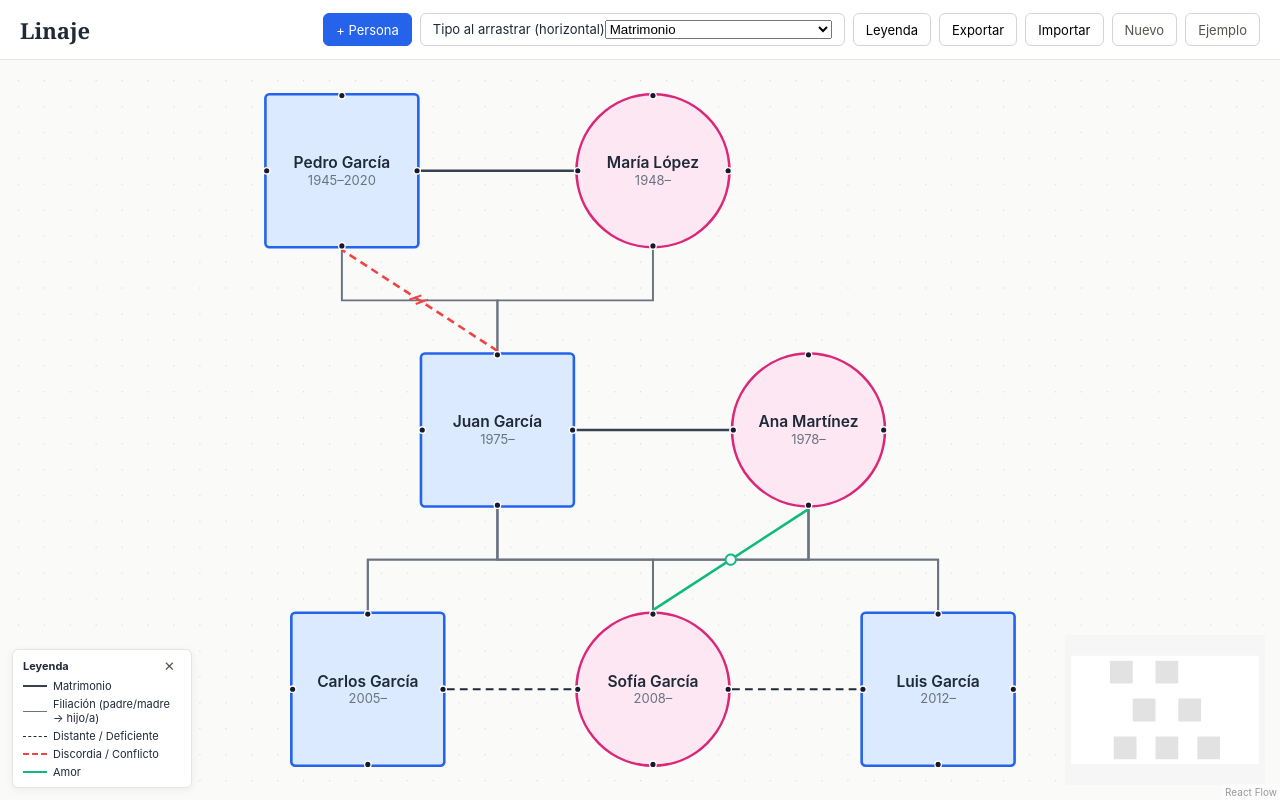
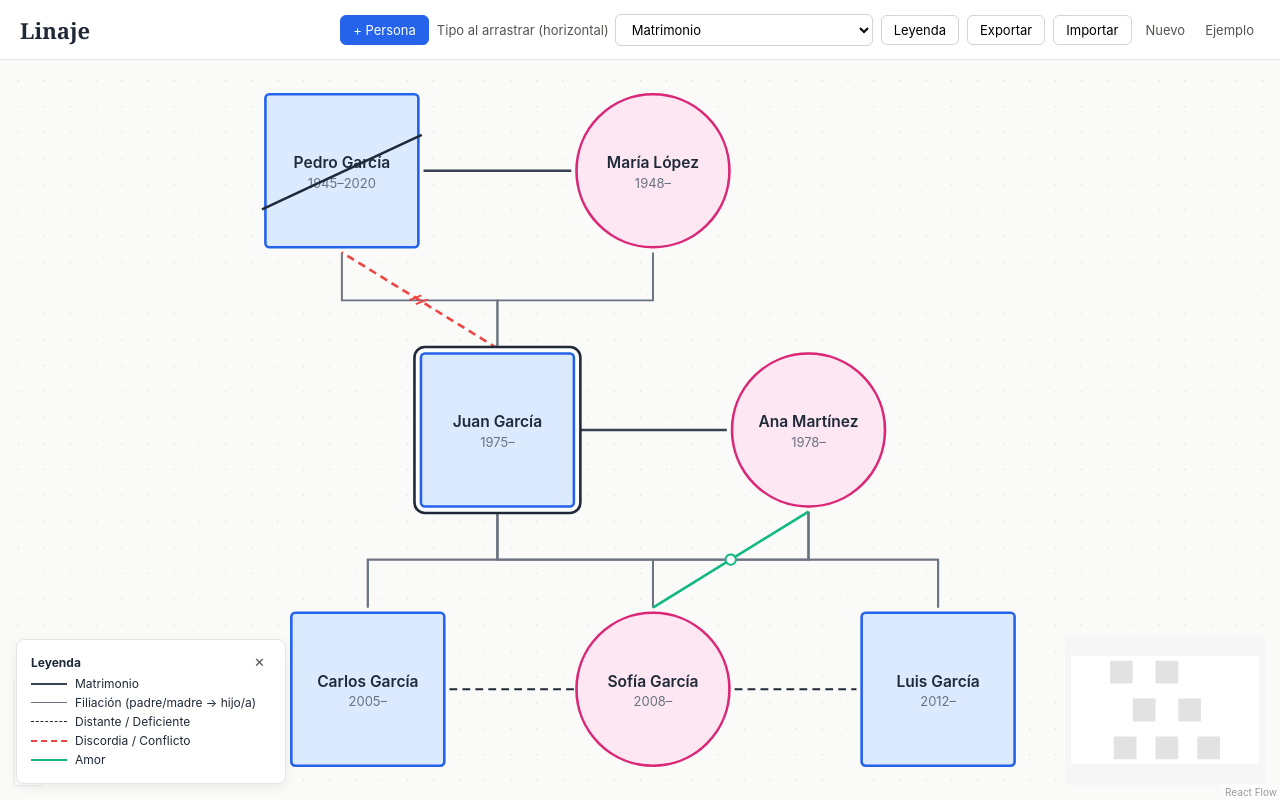
Before and after one commit to psjesusluis-coder/applinajez, a React (Vite) app in the folder Linaje/: page / in a window 1280 px wide. Built offline with nearby package versions, Linux system fonts and the light colour scheme.

Commit message:
Refactor App.css for improved layout and styles
Refactor App.css to improve layout and styling consistency.

```diff
--- a/Linaje/src/App.css
+++ b/Linaje/src/App.css
@@ -1,4 +1,5 @@
 * { box-sizing: border-box; }
+
 body {
   margin: 0;
   font-family: -apple-system, BlinkMacSystemFont, 'Segoe UI', Roboto, sans-serif;
@@ -7,19 +8,20 @@ body {
 
 .app { height: 100vh; display: flex; flex-direction: column; }
 
-/* Topbar */
+/* Barra superior */
 .topbar {
-  height: 60px;
+  min-height: 60px;
   display: flex;
   align-items: center;
   gap: 16px;
-  padding: 0 20px;
+  padding: 8px 20px;
   background: #fff;
   border-bottom: 1px solid #e7e5e4;
+  flex-wrap: wrap;
 }
 .topbar h1 { font-family: Georgia, serif; font-size: 22px; margin: 0; }
-.toolbar { margin-left: auto; display: flex; gap: 8px; }
-.toolbar button, .toolbar label {
+.toolbar { margin-left: auto; display: flex; align-items: center; gap: 8px; flex-wrap: wrap; }
+.toolbar button, .toolbar select, .editor button, .legend button {
   font: inherit;
   font-size: 13px;
   padding: 6px 12px;
@@ -28,111 +30,108 @@ body {
   background: #fff;
   cursor: pointer;
 }
-.toolbar button:hover, .toolbar label:hover { background: #f5f5f4; }
-.toolbar button.primary { background: #2563eb; color: #fff; border-color: #2563eb; }
-.toolbar button.primary:hover { background: #1d4ed8; }
-.import-btn input { display: none; }
+.toolbar button:hover, .editor button:hover, .legend button:hover { background: #f5f5f4; }
+.toolbar .ghost, .editor .ghost, .legend .ghost {
+  background: transparent;
+  border: none;
+  color: #57534e;
+  padding: 2px 6px;
+}
+.primary { background: #2563eb !important; color: #fff !important; border-color: #2563eb !important; }
+.primary:hover { background: #1d4ed8 !important; }
+.primary:disabled { opacity: 0.5; cursor: default; }
+.kind { font-size: 13px; display: flex; gap: 6px; align-items: center; color: #57534e; }
 
-/* Layout */
+/* Cuerpo */
 .body { flex: 1; display: flex; min-height: 0; }
 .canvas { position: relative; flex: 1; background: #fafaf9; }
 
-/* NODOS UNIFORMES 120x120 */
+/* Nodos: mismo tamaño para hombre y mujer */
 .person {
-  width: 120px !important;
-  height: 120px !important;
+  position: relative;
+  width: 120px;
+  height: 120px;
+  display: flex;
+  flex-direction: column;
+  align-items: center;
+  justify-content: center;
   padding: 8px;
   text-align: center;
   background: #fff;
   font-size: 12px;
   border: 2px solid;
-  display: flex;
-  flex-direction: column;
-  justify-content: center;
-  align-items: center;
-  position: relative;
 }
 .person--m { border-color: #2563eb; background: #dbeafe; border-radius: 4px; }
 .person--f { border-color: #db2777; background: #fce7f3; border-radius: 50%; }
-.person.is-selected { box-shadow: 0 0 0 3px rgba(37, 99, 235, 0.35); z-index: 10; }
-.person.is-deceased { opacity: 0.6; }
-.person.is-deceased::after {
+.person.is-selected { box-shadow: 0 0 0 3px rgba(37, 99, 235, 0.35); }
+.person.is-index { box-shadow: 0 0 0 3px #fff, 0 0 0 5px #1f2937; }
+.person.is-index.is-selected { box-shadow: 0 0 0 3px #fff, 0 0 0 5px #1f2937, 0 0 0 8px rgba(37, 99, 235, 0.35); }
+.person.is-dead::after {
   content: '';
   position: absolute;
+  left: -10px;
+  right: -10px;
   top: 50%;
-  left: -10%;
-  right: -10%;
-  height: 2px;
-  background: #1f2937;
+  border-top: 2px solid #1f2937;
   transform: rotate(-25deg);
   pointer-events: none;
 }
+.person-name { font-weight: 600; font-size: 12px; word-break: break-word; }
+.person-year { font-size: 10px; color: #6b7280; margin-top: 2px; }
 
-.person-content {
-  display: flex;
-  flex-direction: column;
-  align-items: center;
-  gap: 4px;
-  pointer-events: none;
+/* Puntos de conexión: aparecen al pasar el cursor o seleccionar */
+.react-flow__handle {
+  width: 10px;
+  height: 10px;
+  background: #2563eb;
+  border: 2px solid #fff;
+  opacity: 0;
+  transition: opacity 0.15s;
 }
-.person-name { font-weight: 600; font-size: 12px; line-height: 1.2; word-break: break-word; }
-.person-year { font-size: 10px; color: #6b7280; }
+.person:hover .react-flow__handle,
+.person.is-selected .react-flow__handle { opacity: 1; }
 
-/* HANDLES */
-.handle {
-  width: 10px !important;
-  height: 10px !important;
-  opacity: 0.5;
-  border: 2px solid #fff !important;
-}
-.handle-vinculo { background: #2563eb !important; }
-.handle-filiacion { background: #64748b !important; }
-.person:hover .handle, .person.is-selected .handle { opacity: 1; }
-
-/* BOTONES FLOTANTES */
-.float-btn {
+/* Botones alrededor de la persona seleccionada (se mueven con el nodo) */
+.quick {
   position: absolute;
-  z-index: 20;
+  z-index: 10;
   font-size: 10px;
-  padding: 4px 8px;
+  padding: 3px 8px;
   border-radius: 999px;
   border: 1px solid #2563eb;
   background: #fff;
   color: #2563eb;
   cursor: pointer;
   white-space: nowrap;
-  box-shadow: 0 2px 4px rgba(0,0,0,0.1);
 }
-.float-btn:hover { background: #2563eb; color: #fff; }
-.float-top { top: -35px; left: 50%; transform: translateX(-50%); }
-.float-bottom { bottom: -35px; left: 50%; transform: translateX(-50%); }
-.float-right { right: -100px; top: 50%; transform: translateY(-50%); }
-.float-left { left: -100px; top: 50%; transform: translateY(-50%); }
+.quick:hover { background: #2563eb; color: #fff; }
+.q-top { top: -30px; left: 50%; transform: translateX(-50%); }
+.q-bottom { bottom: -30px; left: 50%; transform: translateX(-50%); }
+.q-right { right: -104px; top: 50%; transform: translateY(-50%); }
+.q-left { left: -104px; top: 50%; transform: translateY(-50%); }
 
-/* LEYENDA */
+/* Leyenda */
 .legend {
   position: absolute;
-  bottom: 12px;
-  left: 12px;
+  bottom: 16px;
+  left: 16px;
   z-index: 5;
+  width: 270px;
+  max-height: 55%;
+  overflow-y: auto;
   background: #fff;
-  padding: 8px 10px;
-  border-radius: 6px;
+  padding: 12px 14px;
+  border-radius: 8px;
   border: 1px solid #e7e5e4;
-  box-shadow: 0 2px 8px rgba(0,0,0,0.06);
-  font-size: 11px;
-  display: flex;
-  flex-direction: column;
-  gap: 4px;
-  max-width: 180px;
+  box-shadow: 0 4px 12px rgba(0, 0, 0, 0.06);
+  font-size: 12px;
 }
-.legend strong { font-size: 11px; margin-bottom: 2px; }
-.legend-row { display: flex; align-items: center; gap: 6px; }
-.swatch { width: 24px; height: 0; display: inline-block; border-top-style: solid; flex-shrink: 0; }
+.legend-row { display: flex; align-items: center; gap: 8px; margin: 4px 0; }
+.swatch { width: 36px; height: 0; display: inline-block; flex-shrink: 0; }
 
-/* EDITOR */
+/* Editor lateral */
 .editor {
-  width: 280px;
+  width: 300px;
   background: #fff;
   border-left: 1px solid #e7e5e4;
   padding: 16px;
@@ -143,57 +142,40 @@ body {
 }
 .editor-head { display: flex; justify-content: space-between; align-items: center; }
 .editor label { display: flex; flex-direction: column; gap: 4px; font-size: 12px; color: #57534e; }
+.editor label.check { flex-direction: row; align-items: center; gap: 8px; }
 .editor input, .editor select {
   font: inherit;
   padding: 8px;
   border: 1px solid #d6d3d1;
   border-radius: 6px;
   color: #1f2937;
+  background: #fff;
 }
-.checkbox-label { flex-direction: row !important; align-items: center; gap: 8px; }
-.section-title {
-  font-size: 11px;
-  font-weight: 700;
-  color: #78716c;
-  text-transform: uppercase;
-  margin-top: 8px;
-  padding-top: 12px;
-  border-top: 1px solid #e7e5e4;
-}
-.rel-list { display: flex; flex-direction: column; gap: 6px; max-height: 200px; overflow-y: auto; }
-.rel-item {
+.section-title { font-size: 12px; font-weight: 600; color: #57534e; margin-top: 4px; }
+.rel-row {
   display: flex;
   justify-content: space-between;
   align-items: center;
+  gap: 8px;
   padding: 6px 8px;
-  background: #f8fafc;
+  border: 1px solid #e7e5e4;
   border-radius: 6px;
-  font-size: 11px;
-  border: 1px solid #e2e8f0;
 }
-.rel-item .ghost.small { padding: 2px 6px; font-size: 12px; }
-.primary.full {
-  width: 100%;
-  background: #2563eb;
-  color: #fff;
-  border-color: #2563eb;
-  font-weight: 600;
+.rel-info { display: flex; flex-direction: column; gap: 4px; flex: 1; min-width: 0; }
+.rel-info small { color: #78716c; font-size: 12px; }
+.rel-info select { font-size: 12px; padding: 4px; }
+.add-rel { display: flex; flex-direction: column; gap: 8px; padding-top: 4px; }
+.hint { font-size: 12px; color: #78716c; margin: 0; }
+.danger {
+  margin-top: auto;
   padding: 8px;
+  border: 1px solid #fca5a5 !important;
+  background: #fff !important;
+  color: #b91c1c !important;
   border-radius: 6px;
   cursor: pointer;
 }
-.primary.full:disabled { opacity: 0.5; cursor: not-allowed; }
-.danger {
-  margin-top: auto;
-  padding: 8px;
-  border: 1px solid #fca5a5;
-  background: #fff;
-  color: #b91c1c;
-  border-radius: 6px;
-  cursor: pointer;
-}
-.danger:hover { background: #fef2f2; }
-.ghost { background: transparent; border: none; cursor: pointer; color: #57534e; }
+.danger:hover { background: #fef2f2 !important; }
 
 @media (max-width: 720px) {
   .editor {
@@ -207,4 +189,6 @@ body {
     border-top: 1px solid #e7e5e4;
   }
   .legend { display: none; }
+  .q-right { right: -96px; }
+  .q-left { left: -96px; }
 }
```
